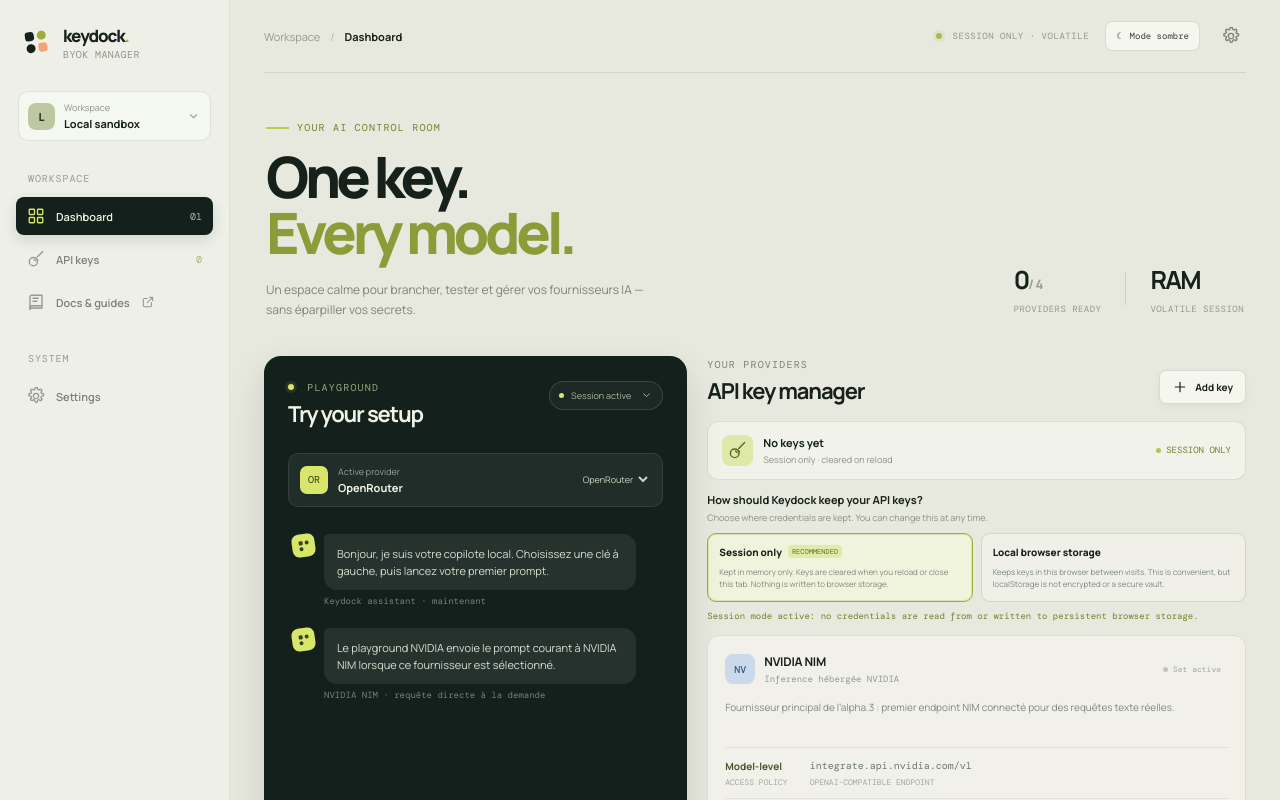
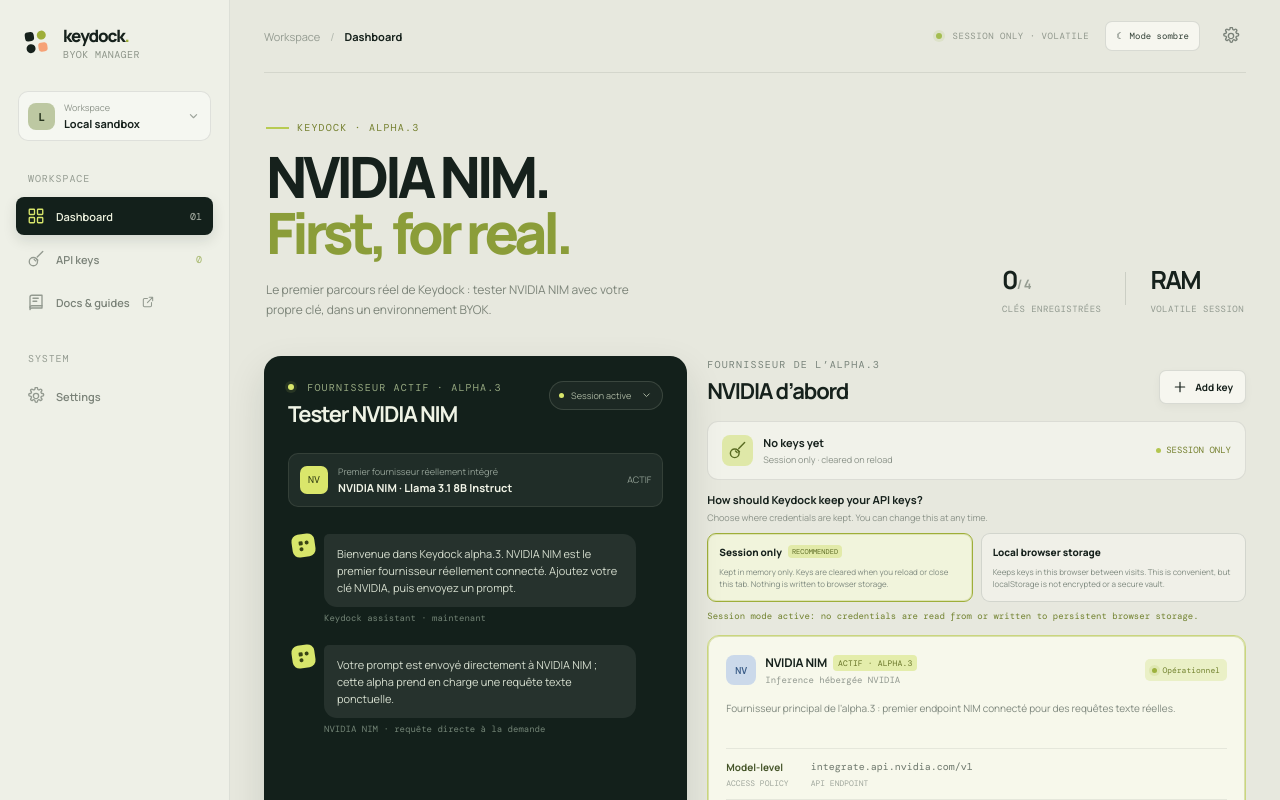
Before and after one commit to sieni7/byok_tester, a React (Vite) app: page / in a window 1280 px wide. Shown: the top 800 px of the page. Built offline with nearby package versions, Linux system fonts and the light colour scheme.

Commit message:
feat(alpha.3): prioritize NVIDIA in playground and provider cards

```diff
--- a/src/app/App.tsx
+++ b/src/app/App.tsx
@@ -11,13 +11,13 @@ const initialMessages: ChatMessage[] = [
   {
     id: 1,
     role: 'assistant',
-    text: 'Bonjour, je suis votre copilote local. Choisissez une clé à gauche, puis lancez votre premier prompt.',
+    text: 'Bienvenue dans Keydock alpha.3. NVIDIA NIM est le premier fournisseur réellement connecté. Ajoutez votre clé NVIDIA, puis envoyez un prompt.',
     meta: 'Keydock assistant · maintenant',
   },
   {
     id: 2,
     role: 'assistant',
-    text: 'Le playground NVIDIA envoie le prompt courant à NVIDIA NIM lorsque ce fournisseur est sélectionné.',
+    text: 'Votre prompt est envoyé directement à NVIDIA NIM ; cette alpha prend en charge une requête texte ponctuelle.',
     meta: 'NVIDIA NIM · requête directe à la demande',
   },
 ]
@@ -48,7 +48,7 @@ function Icon({ name, size = 18 }: { name: string; size?: number }) {
 function App() {
   const [storageMode, setStorageMode] = useState<CredentialStorageMode>('session')
   const [keys, setKeys] = useState<Record<ProviderId, string>>(() => loadCredentials('session'))
-  const [activeProvider, setActiveProvider] = useState<ProviderId>('openrouter')
+  const [activeProvider, setActiveProvider] = useState<ProviderId>('nvidia')
   const [openEditor, setOpenEditor] = useState<ProviderId | null>(null)
   const [draftKey, setDraftKey] = useState('')
   const [revealed, setRevealed] = useState<Set<ProviderId>>(new Set())
@@ -243,12 +243,12 @@ function App() {
 
         <section className="intro-row">
           <div>
-            <div className="eyebrow"><span className="eyebrow-line" /> YOUR AI CONTROL ROOM</div>
-            <h1>One key.<br /><em>Every model.</em></h1>
-            <p className="intro-copy">Un espace calme pour brancher, tester et gérer vos fournisseurs IA — sans éparpiller vos secrets.</p>
+            <div className="eyebrow"><span className="eyebrow-line" /> KEYDOCK · ALPHA.3</div>
+            <h1>NVIDIA NIM.<br /><em>First, for real.</em></h1>
+            <p className="intro-copy">Le premier parcours réel de Keydock : tester NVIDIA NIM avec votre propre clé, dans un environnement BYOK.</p>
           </div>
           <div className="intro-stats">
-            <div className="stat-block"><strong>{configuredCount}<small>/ {providers.length}</small></strong><span>providers ready</span></div>
+            <div className="stat-block"><strong>{configuredCount}<small>/ {providers.length}</small></strong><span>clés enregistrées</span></div>
             <div className="stat-divider" />
             <div className="stat-block"><strong>{storageMode === 'session' ? 'RAM' : '100%'}</strong><span>{storageMode === 'session' ? 'volatile session' : 'local storage'}</span></div>
           </div>
@@ -257,15 +257,12 @@ function App() {
         <div className="dashboard-grid">
           <section className="chat-card" aria-labelledby="chat-title">
             <div className="chat-card-head">
-              <div><div className="section-kicker light"><span className="pulse-dot" /> PLAYGROUND</div><h2 id="chat-title">Try your setup</h2></div>
+              <div><div className="section-kicker light"><span className="pulse-dot" /> FOURNISSEUR ACTIF · ALPHA.3</div><h2 id="chat-title">Tester NVIDIA NIM</h2></div>
               <button className="small-control" type="button"><span className="status-dot" /> Session active <Icon name="chevron" size={13} /></button>
             </div>
             <div className="chat-context">
               <div className="mini-model-icon">{configuredProvider?.shortName}</div>
-              <div><span>Active provider</span><strong>{configuredProvider?.name}</strong></div>
-              <select aria-label="Choisir le fournisseur actif" value={activeProvider} onChange={(event) => { setActiveProvider(event.target.value as ProviderId); setSendError(null) }}>
-                {providers.map((provider) => <option value={provider.id} key={provider.id}>{provider.name}{keys[provider.id] ? ' · ready' : ''}</option>)}
-              </select>
+              <div><span>Premier fournisseur réellement intégré</span><strong>{configuredProvider?.name} · {nvidiaModels[0]?.label}</strong></div><span className="provider-live-label">ACTIF</span>
             </div>
             <div className="messages" aria-live="polite">
               {messages.map((message) => (
@@ -276,7 +273,7 @@ function App() {
               ))}
             </div>
             {sendError && <div className="chat-error" role="alert">{sendError}</div>}
-            {activeProvider === 'nvidia' && <div className="nvidia-notice">Requête texte directe vers NVIDIA NIM · le message envoyé est transmis à NVIDIA. Pas de pièce jointe ni de streaming dans cette alpha.</div>}
+            {activeProvider === 'nvidia' && <div className="nvidia-notice">Connexion réelle NVIDIA NIM · votre prompt et votre clé sont transmis directement à NVIDIA. Requête ponctuelle : pas encore d’historique multi-tour, de pièce jointe ni de streaming.</div>}
             <form className="composer" onSubmit={handleSend}>
               {attachedFile && <div className="attachment-chip"><Icon name="paperclip" size={14} /> {attachedFile}<button type="button" onClick={() => setAttachedFile(null)} aria-label="Retirer la pièce jointe">×</button></div>}
               <textarea value={draftMessage} onChange={(event) => setDraftMessage(event.target.value)} placeholder={activeProvider === 'nvidia' ? 'Envoyer un prompt à NVIDIA NIM…' : 'Ask anything about your setup...'} rows={2} aria-label="Votre message" disabled={isSending} />
@@ -293,7 +290,7 @@ function App() {
           </section>
 
           <section className="keys-area" id="providers" aria-labelledby="keys-title">
-            <div className="keys-head"><div><div className="section-kicker">YOUR PROVIDERS</div><h2 id="keys-title">API key manager</h2></div><button className="add-key-button" type="button" onClick={beginAdd}><Icon name="plus" size={16} /> Add key</button></div>
+            <div className="keys-head"><div><div className="section-kicker">FOURNISSEUR DE L’ALPHA.3</div><h2 id="keys-title">NVIDIA d’abord</h2></div><button className="add-key-button" type="button" onClick={beginAdd}><Icon name="plus" size={16} /> Add key</button></div>
             <div className="keys-summary"><div className="summary-main"><div className="summary-icon"><Icon name="key" size={19} /></div><div><strong>{configuredCount === 0 ? 'No keys yet' : `${configuredCount} provider${configuredCount > 1 ? 's' : ''} configured`}</strong><span>{storageMode === 'session' ? 'Session only · cleared on reload' : 'Stored only in this browser'}</span></div></div><div className="summary-badge"><span /> {storageMode === 'session' ? 'session only' : 'local storage only*'}</div></div>
             <div className="credential-mode-section">
               <div className="storage-mode-heading"><strong>How should Keydock keep your API keys?</strong><span>Choose where credentials are kept. You can change this at any time.</span></div>
@@ -312,7 +309,7 @@ function App() {
               ? <p className="storage-feedback session" role="status">Session mode active: no credentials are read from or written to persistent browser storage.</p>
               : <p className={`storage-feedback ${storageFeedback === 'error' ? 'error' : 'success'}`} role="status">{storageFeedback === 'error' ? 'Échec de sauvegarde : le navigateur bloque ou ne permet pas le stockage local. Vos clés ne sont pas persistées.' : storageFeedback === 'saved' ? 'Sauvegarde locale confirmée.' : 'Vérification du stockage local…'}</p>}
             <div className="provider-list">
-              {providers.map((provider) => <ProviderCard key={provider.id} provider={provider} value={keys[provider.id]} isActive={activeProvider === provider.id} isOpen={openEditor === provider.id} draftKey={draftKey} revealed={revealed.has(provider.id)} copied={copied === provider.id} copyError={copyError === provider.id} onActivate={() => setActiveProvider(provider.id)} onEdit={() => beginEdit(provider.id)} onDraft={setDraftKey} onSave={saveKey} onCancel={() => setOpenEditor(null)} onReveal={() => toggleReveal(provider.id)} onCopy={() => copyKey(provider.id)} onDelete={() => deleteKey(provider.id)} />)}
+              {providers.map((provider) => <ProviderCard key={provider.id} provider={provider} value={keys[provider.id]} isOperational={provider.id === 'nvidia'} isActive={activeProvider === provider.id} isOpen={openEditor === provider.id} draftKey={draftKey} revealed={revealed.has(provider.id)} copied={copied === provider.id} copyError={copyError === provider.id} onActivate={() => setActiveProvider(provider.id)} onEdit={() => beginEdit(provider.id)} onDraft={setDraftKey} onSave={saveKey} onCancel={() => setOpenEditor(null)} onReveal={() => toggleReveal(provider.id)} onCopy={() => copyKey(provider.id)} onDelete={() => deleteKey(provider.id)} />)}
             </div>
             <p className="security-caption">* Local browser storage is not a secure vault. Session mode is volatile and writes nothing to the credentials store.</p>
           </section>
@@ -326,6 +323,7 @@ type ProviderCardProps = {
   provider: Provider
   value: string
   isActive: boolean
+  isOperational: boolean
   isOpen: boolean
   draftKey: string
   revealed: boolean
@@ -341,14 +339,14 @@ type ProviderCardProps = {
   onDelete: () => void
 }
 
-function ProviderCard({ provider, value, isActive, isOpen, draftKey, revealed, copied, copyError, onActivate, onEdit, onDraft, onSave, onCancel, onReveal, onCopy, onDelete }: ProviderCardProps) {
+function ProviderCard({ provider, value, isActive, isOperational, isOpen, draftKey, revealed, copied, copyError, onActivate, onEdit, onDraft, onSave, onCancel, onReveal, onCopy, onDelete }: ProviderCardProps) {
   const hasKey = Boolean(value)
   const masked = hasKey ? (revealed ? value : `${value.slice(0, 5)}••••••••${value.slice(-4)}`) : 'No key connected'
   return (
-    <article className={`provider-card ${provider.id === 'openrouter' ? 'featured' : ''} ${isActive ? 'active' : ''}`}>
-      <div className="provider-topline"><div className={`provider-logo ${provider.accent}`}>{provider.shortName}</div><div className="provider-title"><div><h3>{provider.name}</h3>{provider.id === 'openrouter' && <span className="recommendation">{provider.badge}</span>}</div><span>{provider.family}</span></div><button className={`active-toggle ${isActive ? 'selected' : ''}`} type="button" onClick={onActivate} aria-label={`Définir ${provider.name} comme fournisseur actif`}><span />{isActive ? 'Active' : 'Set active'}</button></div>
+    <article className={`provider-card ${isOperational ? 'featured operational' : 'coming-soon'} ${isActive ? 'active' : ''}`}>
+      <div className="provider-topline"><div className={`provider-logo ${provider.accent}`}>{provider.shortName}</div><div className="provider-title"><div><h3>{provider.name}</h3><span className={isOperational ? 'recommendation' : 'coming-soon-badge'}>{provider.badge}</span></div><span>{provider.family}</span></div>{isOperational ? <span className="active-toggle selected"><span />Opérationnel</span> : <span className="active-toggle coming-soon-toggle">À venir</span>}</div>
       <p className="provider-description">{provider.description}</p>
-      <div className="provider-metrics"><div><strong>Model-level</strong><span>access policy</span></div><div><strong className="endpoint-text">{provider.endpoint}</strong><span>OpenAI-compatible endpoint</span></div></div>
+      <div className="provider-metrics"><div><strong>Model-level</strong><span>access policy</span></div><div><strong className="endpoint-text">{provider.endpoint}</strong><span>API endpoint</span></div></div>
       <div className={`key-row ${hasKey ? 'connected' : ''}`}>
         <div className="key-status"><span className="key-status-dot" /><div><span className="key-label">API key</span><strong>{masked}</strong></div></div>
         <div className="key-actions">
```
